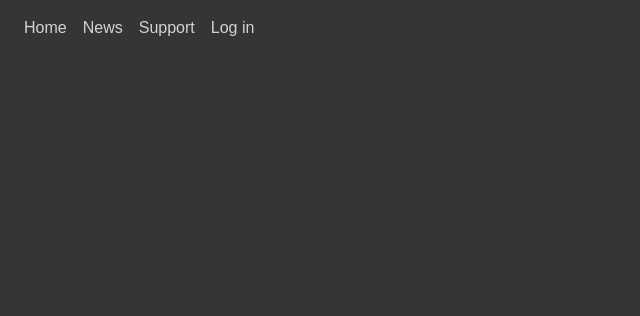
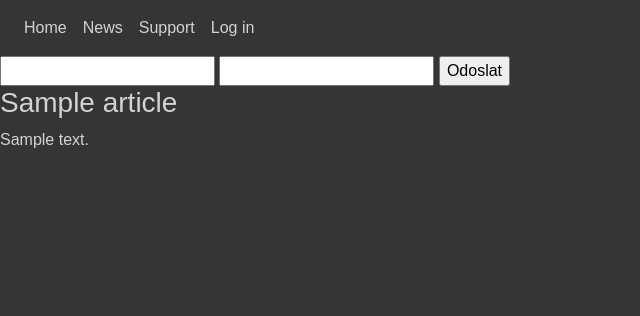
Before and after one commit to Brescher/VAII---1st-checkpoint, a PHP site: page /semestralnaPraca/support.php in a window 1280 px wide. Shown: the top 316 px of the page, without its empty margins (0-640 px from the left). Run offline with PHP 8.4, Linux system fonts and the light colour scheme; tables that the repository leaves empty or names only in its code hold one stand-in row (values such as "Sample post").

Commit message:
pridanie formularov

```diff
--- a/DBStorage.php
+++ b/DBStorage.php
@@ -1,7 +1,7 @@
 <?php
 
 
-class DBStorage implements IStorage
+class DBStorage
 {
 
     /**
--- a/support.php
+++ b/support.php
@@ -1,3 +1,15 @@
+<?php
+require  "Article.php";
+require "DBStorage.php";
+
+//$storage = new FileStorage();
+$storage = new DBStorage();
+
+if (isset($_POST['title'])) {
+    $storage->Save(new Article($_POST['title'], $_POST['text']));
+}
+
+?>
 <!DOCTYPE html>
 <html lang="en">
 <head>
@@ -16,7 +28,17 @@
 <?php include "nav.php" ?>
 <body>
 
-
+<form method="post">
+    <input type="text" name="title">
+    <input type="text" name="text">
+    <input type="submit" value="Odoslat">
+</form>
+<?php foreach ($storage->LoadAll() as $article) { ?>
+    <div>
+        <h3><?php echo $article->getTitle() ?></h3>
+        <p><?php echo $article->getText() ?></p>
+    </div>
+<?php } ?>
 
 </body>
 </html>
```
